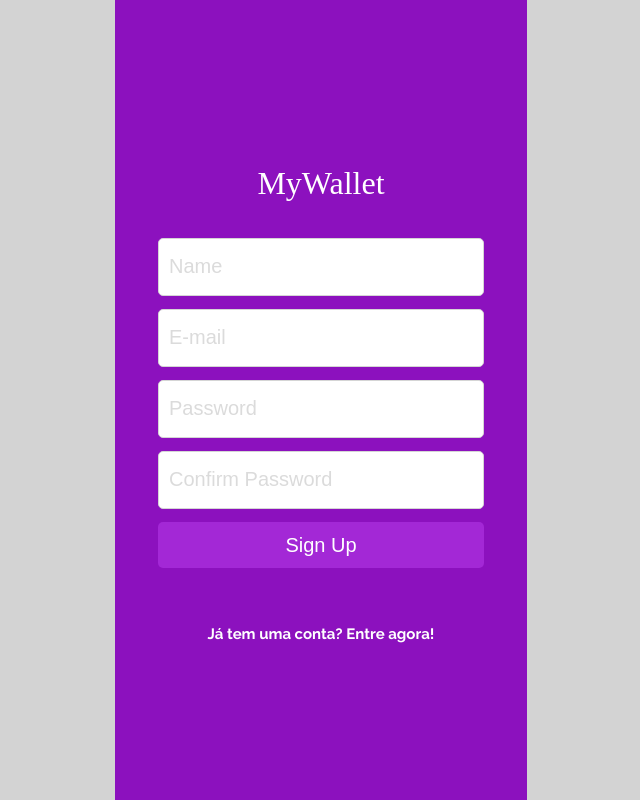
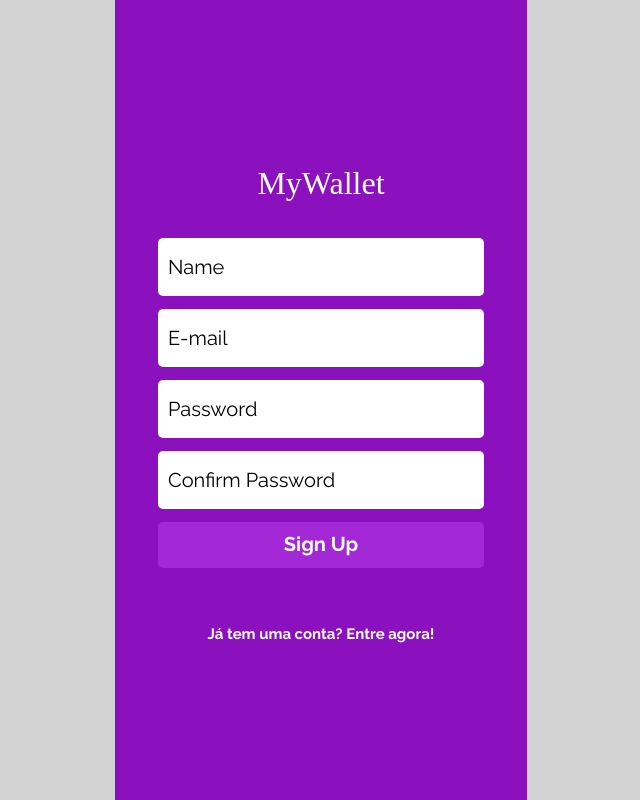
Before and after one commit to luccaviccini/projeto14-mywallet-front, a React (Create React App) app: page /cadastro in a window 1280 px wide. Shown: the whole page, without its empty margins (319-959 px from the left). Built offline with nearby package versions, Linux system fonts and the light colour scheme; a web font is replaced by a local one.

Commit message:
feat: new entry and new out

```diff
--- a/src/App.js
+++ b/src/App.js
@@ -1,7 +1,8 @@
 import LoginPage from "./pages/LoginPage/LoginPage";
 import RegisterPage from "./pages/RegisterPage/RegisterPage";
 import HomePage from "./pages/HomePage/HomePage";
-
+import NewInPage from "./pages/NewInPage/NewInPage";
+import NewOutPage from "./pages/NewOutPage/NewOutPage";
 import { BrowserRouter, Route, Routes } from "react-router-dom";
 
 
@@ -13,7 +14,8 @@ export default function App() {
         <Route path="/" element={<LoginPage />} />
         <Route path="/cadastro" element={<RegisterPage />}/>
         <Route path="/home" element={<HomePage />}/>
-
+        <Route path="/nova-entrada" element={<NewInPage />}/>
+        <Route path="/nova-saida" element={<NewOutPage />}/>
       </Routes>
     </BrowserRouter>
   );
--- a/src/components/StyledButton.js
+++ b/src/components/StyledButton.js
@@ -16,6 +16,24 @@ const StyledButton = styled.button`
   text-align: center;
   background: #a328d6;
   color: #ffffff;
+
+  &:hover {
+    background: #9c25cc;
+  }
+  s &:active {
+    background: #9522c2;
+  }
+
+  &:focus {
+    outline: none;
+  }
+  font-family: "Raleway";
+  font-style: normal;
+  font-weight: 700;
+  font-size: 20px;
+  line-height: 23px;
+
+  color: #ffffff;
 `;
 
 export default StyledButton
--- a/src/components/StyledInput.js
+++ b/src/components/StyledInput.js
@@ -1,21 +1,38 @@
 import styled from "styled-components";
 
 const StyledInput = styled.input`
+  font-family: "Raleway";
+  font-style: normal;
+  font-weight: 400;
+  font-size: 20px;
+  line-height: 23px;
+
+  color: #000000;
   width: 326px;
   height: 58px;
   margin-bottom: 13px;
   padding: 10px;
-  border: 1px solid #d5d5d5;
+  border: none;
   border-radius: 5px;
-  font-size: 20px;
-  line-height: 25px;
   pointer-events: ${(props) => (props.disabled ? "none" : "all")};
   background-color: ${(props) => (props.disabled ? "#F2F2F2" : "#FFFFFF")};
   color: ${(props) => (props.disabled ? "#AFAFAF" : "#666666")};
 
   &::placeholder {
-    color: #dbdbdb;
+    font-family: "Raleway";
+    font-style: normal;
+    font-weight: 400;
+    font-size: 20px;
+    line-height: 23px;
+    color: #000000;
   }
+
+  font-family: "Raleway";
+  font-style: normal;
+  font-weight: 400;
+  font-size: 20px;
+  line-height: 23px;
+  color: #000000;
 `;
 
 export default StyledInput;
--- a/src/pages/HomePage/HomePage.js
+++ b/src/pages/HomePage/HomePage.js
@@ -1,11 +1,19 @@
-import { Container } from "../../styles/commonStyles";
-import { ContainerBtns, Btn, LogBox, ContainerHeader, GreetingMsg } from "./style";
+import { Container } from "./style";
+import {
+  ContainerBtns,
+  Btn,
+  LogBox,
+  ContainerHeader,
+  GreetingMsg,
+} from "./style";
 import Logo from "../../assets/VectorOut.svg";
 import Plus from "../../assets/plus.svg";
 import Minus from "../../assets/minus.svg";
-
+//import { useNavigate } from "react-router-dom";
 
 export default function HomePage() {
+  //const navigate = useNavigate();
+
   return (
     <Container>
       <ContainerHeader>
@@ -16,13 +24,13 @@ export default function HomePage() {
         Não há registros de <br /> entrada ou saída
       </LogBox>
       <ContainerBtns>
-        <Btn>
+        <Btn to="/nova-entrada">
           <img src={Plus} alt="Botão de adicionar" />
           Nova <br />
           Entrada
         </Btn>
 
-        <Btn>
+        <Btn to="/nova-saida">
           <img src={Minus} alt="Botão de retirar" />
           Nova <br />
           Saída
--- a/src/pages/HomePage/style.js
+++ b/src/pages/HomePage/style.js
@@ -1,4 +1,5 @@
 import styled from "styled-components";
+import { Link } from "react-router-dom";
 
 export const Container = styled.div`
   display: flex;
@@ -21,7 +22,7 @@ export const ContainerBtns = styled.div`
   margin-top: 13px;
 `;
 
-export const Btn = styled.div`
+export const Btn = styled(Link)`
   width: 155px;
   height: 114px;
   background: #a328d6;
@@ -60,10 +61,11 @@ export const LogBox = styled.div`
 
 export const ContainerHeader = styled.div`
   display: flex;
-  width: calc(100vw - 50px);
+  width: calc(100% );
   justify-content: space-between;
   align-items: flex-start;
   margin-bottom: 13px;
+  background-color: #8c11be;
 `;
 
 export const GreetingMsg = styled.h1`
--- /dev/null
+++ b/src/pages/NewInPage/NewInPage.js
@@ -0,0 +1,25 @@
+import {
+  Container,
+  ContainerHeader,
+  GreetingMsg,
+} from "../HomePage/style";
+
+import StyledInput from "../../components/StyledInput";
+import StyledButton from "../../components/StyledButton";
+
+
+export default function NewInPage() {
+  return(
+    <Container>
+      <ContainerHeader>
+        <GreetingMsg>Nova Entrada</GreetingMsg>
+      </ContainerHeader>
+      <StyledInput type="text" placeholder="Valor" />
+      <StyledInput type="text" placeholder="Descrição" />
+      <StyledButton type="submit">Salvar Entrada</StyledButton>
+
+    </Container>
+
+
+  );
+}
--- /dev/null
+++ b/src/pages/NewOutPage/NewOutPage.js
@@ -0,0 +1,17 @@
+import { Container, ContainerHeader, GreetingMsg } from "../HomePage/style";
+
+import StyledInput from "../../components/StyledInput";
+import StyledButton from "../../components/StyledButton";
+
+export default function NewInPage() {
+  return (
+    <Container>
+      <ContainerHeader>
+        <GreetingMsg>Nova Saida</GreetingMsg>
+      </ContainerHeader>
+      <StyledInput type="text" placeholder="Valor" />
+      <StyledInput type="text" placeholder="Descrição" />
+      <StyledButton type="submit">Salvar Saida</StyledButton>
+    </Container>
+  );
+}
```
